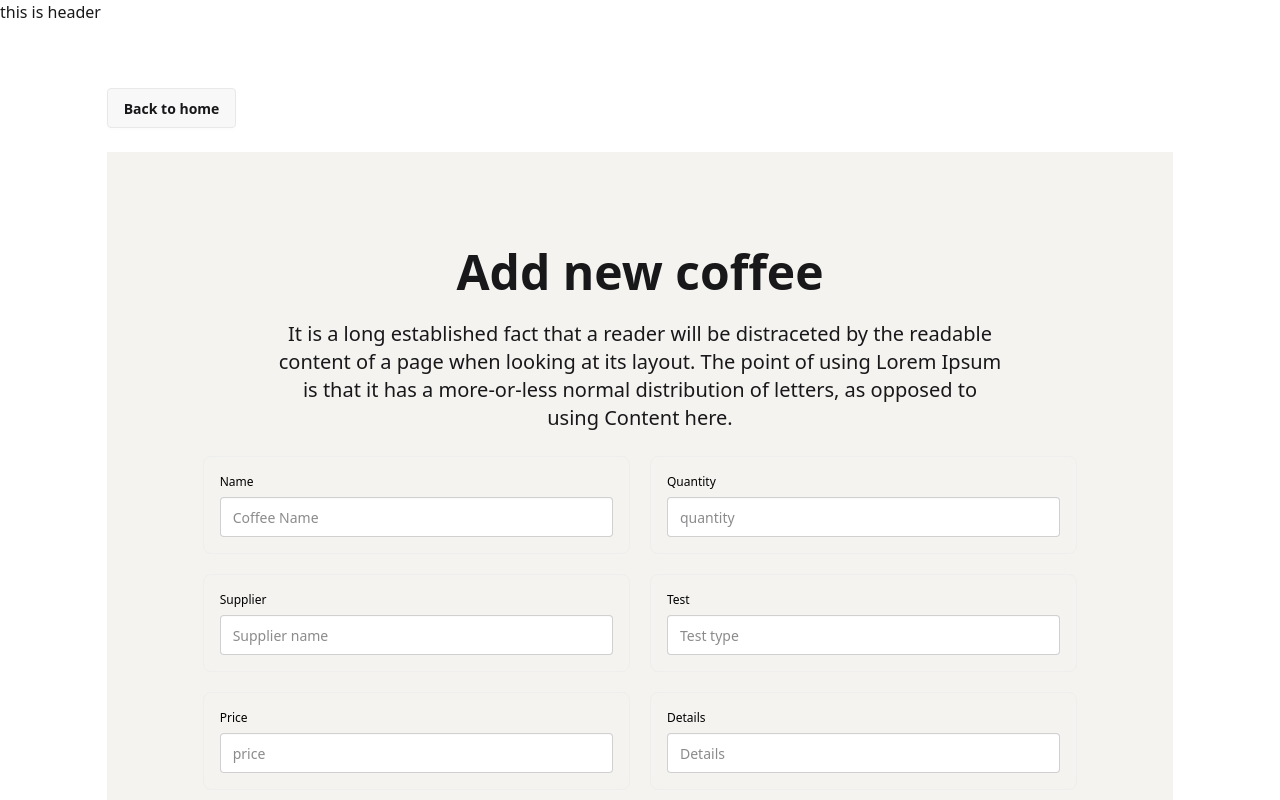
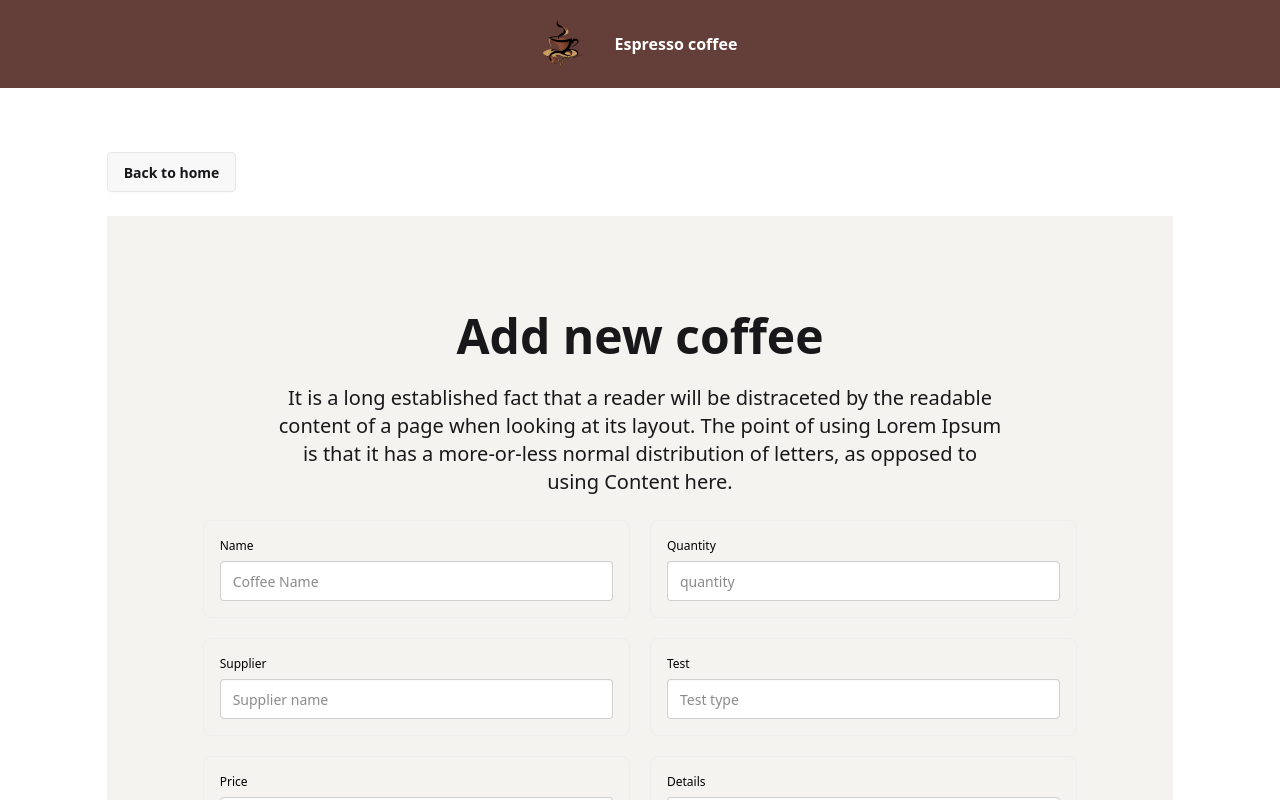
Before and after one commit to AhmedSami019/espresso-coffee-client, a React (Vite) app: page /addCoffee in a window 1280 px wide. Shown: the top 800 px of the page. Built offline with nearby package versions, Linux system fonts and the light colour scheme.

Commit message:
added Navbar

```diff
--- a/src/Components/Navbar.jsx
+++ b/src/Components/Navbar.jsx
@@ -1,10 +1,11 @@
 import React from 'react';
-import logo from ""
+import logo from "../assets/more/logo1.png"
 
 const Navbar = () => {
     return (
-        <div>
-            <img src="" alt="" />
+        <div className='flex justify-center items-center gap-8 p-5 bg-[#643e38]'>
+            <img className='w-10' src={logo} alt="" />
+            <h2 className='font-bold text-white'>Espresso coffee</h2>
         </div>
     );
 };
--- a/src/Layouts/MainLayout.jsx
+++ b/src/Layouts/MainLayout.jsx
@@ -1,11 +1,12 @@
 import React from "react";
 import { Outlet } from "react-router";
 import Header from "../Components/Header";
+import Navbar from "../Components/Navbar";
 
 const MainLayout = () => {
   return (
     <div>
-      <Header></Header>
+      <Navbar></Navbar>
       <div className="w-10/12 mx-auto">
         <Outlet></Outlet>
       </div>
```
